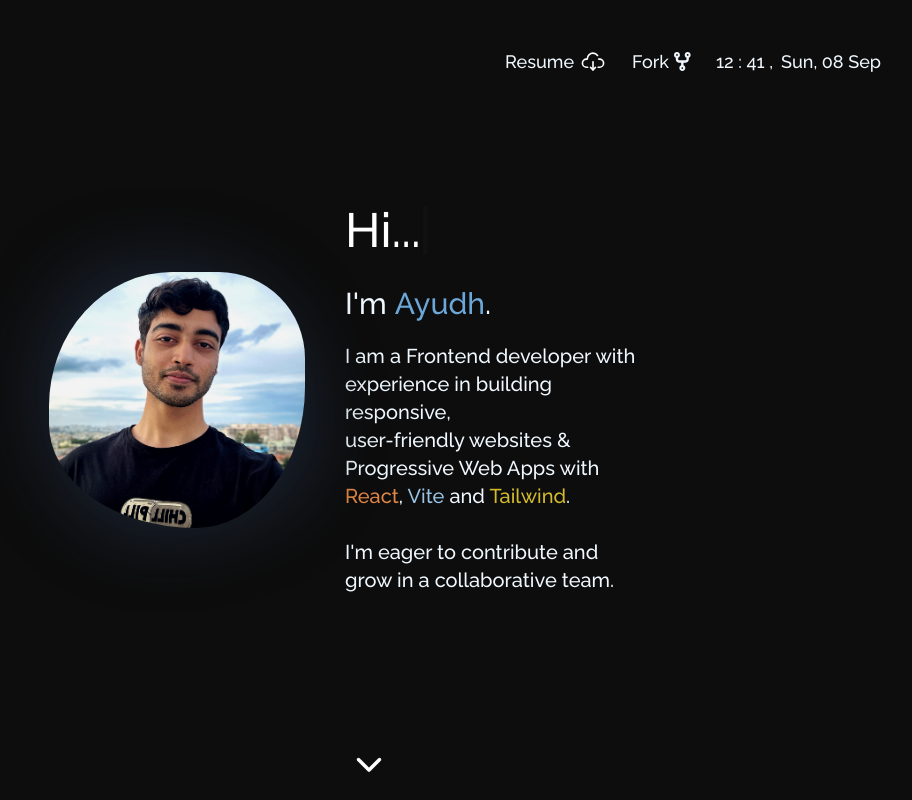
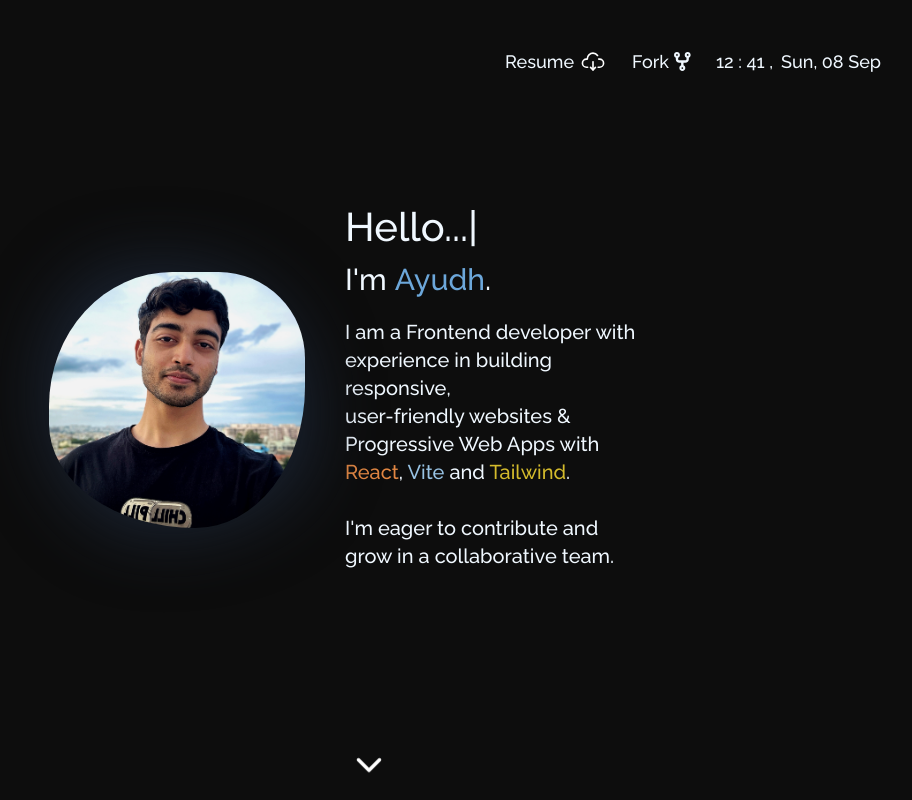
Before and after one commit to makersmecca/Portfolio, a React (Vite) app: page / in a window 1280 px wide. Shown: the top 800 px of the page, without its empty margins (271-1183 px from the left). Built offline with nearby package versions, Linux system fonts and the light colour scheme; a web font is replaced by a local one.

Commit message:
added an external library

```diff
--- a/package.json
+++ b/package.json
@@ -11,7 +11,8 @@
   },
   "dependencies": {
     "react": "^18.3.1",
-    "react-dom": "^18.3.1"
+    "react-dom": "^18.3.1",
+    "react-type-animation": "^3.2.0"
   },
   "devDependencies": {
     "@eslint/js": "^9.9.0",
--- a/src/Components/Intro.jsx
+++ b/src/Components/Intro.jsx
@@ -3,6 +3,7 @@ import "/src/index.css";
 import ScrollDownArrow from "./ScrollDownArrow";
 import Navbar from "./Navbar";
 import { useState, useRef } from "react";
+import TypingAnimate from "./TypingAnimate";
 
 const Intro = ({ backToTop, splashStatus, scrollHandler, globalBlur }) => {
   const topRef = useRef(null);
@@ -43,7 +44,7 @@ const Intro = ({ backToTop, splashStatus, scrollHandler, globalBlur }) => {
               <DisplayPicture splashStatus={splashStatus} />
             </div>
             <div className="col-span-2 md:col-span-3 md:col-start-3 text-center md:text-start flex md:justify-start justify-center items-center mt-12 px-10 md:mt-0">
-              <div
+              {/* <div
                 className={
                   splashStatus
                     ? `text-darktheme md:text-5xl text-3xl`
@@ -51,7 +52,9 @@ const Intro = ({ backToTop, splashStatus, scrollHandler, globalBlur }) => {
                 }
               >
                 Hi...<span className="text-darktheme">.</span>
-              </div>
+              </div> */}
+              {/*using an external animation library*/}
+              <TypingAnimate splashStatus={splashStatus} />
             </div>
 
             <div className="col-span-3 md:col-start-3 md:text-start text-center flex justify-center md:justify-start mt-8 px-10 text-2xl md:text-3xl">
--- /dev/null
+++ b/src/Components/TypingAnimate.jsx
@@ -0,0 +1,28 @@
+import { TypeAnimation } from "react-type-animation";
+
+const TypingAnimate = ({ splashStatus }) => {
+  return (
+    <div
+      className={`${
+        splashStatus ? "hidden" : "absolute fadeInOnly"
+      } md:text-xl text-lg`}
+    >
+      <TypeAnimation
+        sequence={[
+          "Hi...", // Types 'One'
+          3000,
+          "Hello...", // Deletes 'One' and types 'Two'
+          4000,
+          "Hi there...", // Types 'Three' without deleting 'Two'
+          3000,
+        ]}
+        wrapper="span"
+        cursor={true}
+        repeat={Infinity}
+        style={{ fontSize: "2em", display: "inline-block" }}
+      />
+    </div>
+  );
+};
+
+export default TypingAnimate;
```
Also changed, not shown: 1 other file (tests, documents, lock files or other folders).
